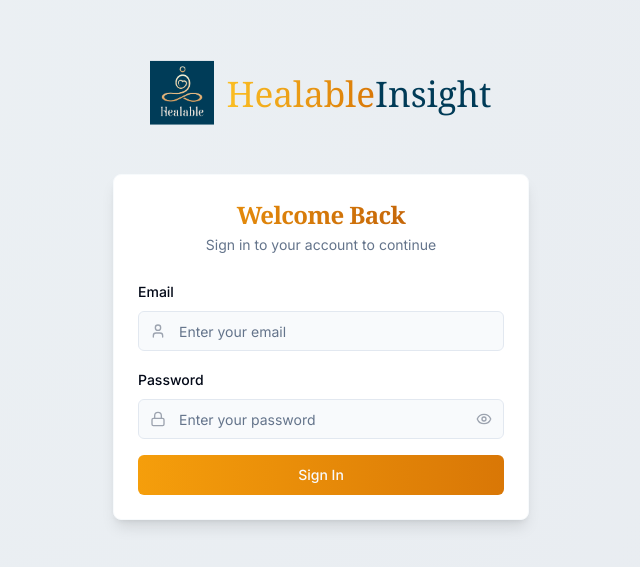
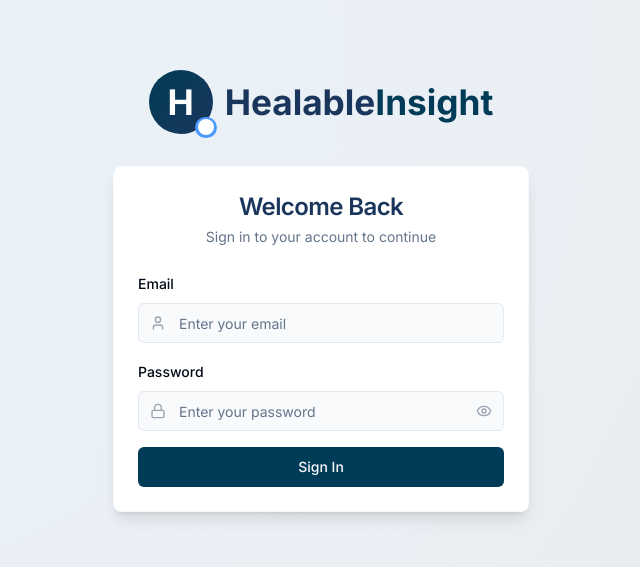
Before and after one commit to desh1992/healable-insight-compass, a React (Vite) app: page /login in a window 1280 px wide. Shown: the part 109-676 px from the top of the page, without its empty margins (319-959 px from the left). Built offline with nearby package versions, Linux system fonts and the light colour scheme.

Commit message:
Reverted to commit b6e06e9b64246d7fad859d17f353805373e7e375

```diff
--- a/src/components/HealableLogo.tsx
+++ b/src/components/HealableLogo.tsx
@@ -1,19 +1,16 @@
 
 import React from 'react';
-import { motion } from 'framer-motion';
 
 interface HealableLogoProps {
   size?: 'sm' | 'md' | 'lg';
   withText?: boolean;
   className?: string;
-  animateOnHover?: boolean;
 }
 
 const HealableLogo: React.FC<HealableLogoProps> = ({
   size = 'md',
   withText = true,
-  className = '',
-  animateOnHover = false
+  className = ''
 }) => {
   const sizeClasses = {
     sm: 'h-8',
@@ -21,34 +18,24 @@ const HealableLogo: React.FC<HealableLogoProps> = ({
     lg: 'h-16'
   };
 
-  const logoVariants = {
-    initial: { scale: 1 },
-    hover: { scale: 1.05, transition: { duration: 0.3 } }
-  };
-
   return (
     <div className={`flex items-center ${className}`}>
-      <motion.div
-        className="relative"
-        variants={animateOnHover ? logoVariants : undefined}
-        initial="initial"
-        whileHover={animateOnHover ? "hover" : undefined}
-      >
-        <img
-          src="/lovable-uploads/28f13eaf-b76b-49cf-aa90-03a21fad5212.png"
-          alt="Healable Logo"
-          className={`${sizeClasses[size]} object-contain`}
-        />
-      </motion.div>
+      <div className="relative">
+        <div className={`healable-gradient rounded-full ${sizeClasses[size]} aspect-square flex items-center justify-center`}>
+          <span className="text-white font-bold" style={{
+            fontSize: size === 'sm' ? '1.2rem' : size === 'md' ? '1.8rem' : '2.2rem'
+          }}>H</span>
+        </div>
+        <div className="absolute -bottom-1 -right-1 bg-healable-accent rounded-full w-1/3 h-1/3 flex items-center justify-center">
+          <div className="bg-white rounded-full w-3/4 h-3/4"></div>
+        </div>
+      </div>
 
       {withText && (
-        <div className="ml-3 font-serif font-medium text-healable-secondary" style={{
+        <div className="ml-3 font-bold text-healable-secondary" style={{
           fontSize: size === 'sm' ? '1.2rem' : size === 'md' ? '1.8rem' : '2.2rem'
         }}>
-          <span className="bg-clip-text text-transparent bg-gradient-to-r from-amber-400 to-amber-600">
-            Healable
-          </span>
-          <span className="text-healable-primary">Insight</span>
+          Healable<span className="text-healable-primary">Insight</span>
         </div>
       )}
     </div>
--- a/src/components/layout/AppLayout.tsx
+++ b/src/components/layout/AppLayout.tsx
@@ -12,7 +12,6 @@ import {
 import { Button } from "@/components/ui/button";
 import { useAuth } from '@/contexts/AuthContext';
 import HealableLogo from '@/components/HealableLogo';
-import { motion } from 'framer-motion';
 
 interface AppLayoutProps {
   children: React.ReactNode;
@@ -27,8 +26,8 @@ const AppLayout: React.FC<AppLayoutProps> = ({ children, title }) => {
     <SidebarProvider>
       <div className="min-h-screen flex w-full overflow-hidden">
         <Sidebar className="border-r">
-          <SidebarHeader className="p-4 flex items-center justify-center">
-            <HealableLogo size="sm" withText={false} animateOnHover className="mb-1" />
+          <SidebarHeader className="p-4 flex items-center">
+            <HealableLogo size="sm" />
           </SidebarHeader>
           <SidebarContent>
             <nav className="px-4 py-2">
@@ -74,16 +73,7 @@ const AppLayout: React.FC<AppLayoutProps> = ({ children, title }) => {
           <header className="h-16 border-b flex items-center justify-between px-6">
             <div className="flex items-center">
               <SidebarTrigger />
-              <motion.div
-                initial={{ opacity: 0, x: -20 }}
-                animate={{ opacity: 1, x: 0 }}
-                transition={{ duration: 0.3 }}
-              >
-                <h1 className="text-xl font-bold text-healable-secondary ml-4">{title}</h1>
-              </motion.div>
-            </div>
-            <div>
-              <HealableLogo size="sm" withText animateOnHover />
+              <h1 className="text-xl font-bold text-healable-secondary ml-4">{title}</h1>
             </div>
           </header>
           <main className="flex-1 overflow-auto p-6">
--- a/src/index.css
+++ b/src/index.css
@@ -1,5 +1,4 @@
-
-@import url('https://fonts.googleapis.com/css2?family=Inter:wght@300;400;500;600;700&family=Playfair+Display:wght@400;500;600;700&display=swap');
+@import url('https://fonts.googleapis.com/css2?family=Inter:wght@300;400;500;600;700&display=swap');
 @tailwind base;
 @tailwind components;
 @tailwind utilities;
@@ -33,9 +32,7 @@
         --sidebar-accent-foreground: 240 5.9% 10%;
         --sidebar-border: 220 13% 91%;
         --sidebar-ring: 217.2 91.2% 59.8%;
-        /* New gold gradient definitions */
-        --gradient-gold: linear-gradient(135deg, #D4AF37 0%, #F2D57E 50%, #D4AF37 100%);
-        /* Keep existing gradient definitions */
+        /* New gradient definitions */
         --gradient-primary: linear-gradient(135deg, #003B57 0%, #1A365D 100%);
         --gradient-secondary: linear-gradient(135deg, #1A365D 0%, #2D3748 100%);
         --gradient-accent: linear-gradient(135deg, #4C9AFF 0%, #63B3ED 100%);
@@ -88,28 +85,22 @@
         @apply border-border;
     }
     body {
-        @apply bg-background text-foreground;
+        @apply bg-background text-foreground font-sans;
         font-family: 'Inter', sans-serif;
-    }
-    .font-serif {
-        font-family: 'Playfair Display', serif;
     }
 }
 
 .healable-gradient {
-    background: var(--gradient-gold);
-}
-
-/* New gold-themed gradient */
-.gradient-gold {
-    background: var(--gradient-gold);
+    background: var(--gradient-primary);
 }
 
 .login-container {
-    background-image: radial-gradient(circle at 10% 20%, rgba(0, 59, 87, 0.05) 0%, rgba(26, 54, 93, 0.07) 90%);
+    background-image: radial-gradient(circle at 10% 20%, rgba(0, 121, 191, 0.05) 0%, rgba(26, 54, 93, 0.07) 90%);
 }
 
-/* Keep existing gradient utility classes */
+
+/* New gradient utility classes */
+
 .gradient-primary {
     background: var(--gradient-primary);
 }
@@ -137,13 +128,3 @@
 .gradient-danger {
     background: var(--gradient-danger);
 }
-
-/* Logo animation */
-@keyframes subtle-float {
-    0%, 100% { transform: translateY(0); }
-    50% { transform: translateY(-5px); }
-}
-
-.animate-float {
-    animation: subtle-float 3s ease-in-out infinite;
-}
--- a/src/pages/LoginPage.tsx
+++ b/src/pages/LoginPage.tsx
@@ -40,18 +40,14 @@ const LoginPage: React.FC = () => {
   };
 
   return (
-    <div className="min-h-screen flex flex-col items-center justify-center login-container bg-gradient-to-b from-[#00304a]/10 to-[#003b57]/5">
+    <div className="min-h-screen flex flex-col items-center justify-center login-container">
       <div className="w-full max-w-md px-4">
-        <motion.div
-          initial={{ y: -20, opacity: 0 }}
-          animate={{ y: 0, opacity: 1 }}
-          transition={{ duration: 0.8, ease: "easeOut" }}
-          className="flex justify-center mb-12"
+        <MotionWrapper
+          variant="scale"
+          className="flex justify-center mb-8"
         >
-          <div className="animate-float">
-            <HealableLogo size="lg" animateOnHover={true} />
-          </div>
-        </motion.div>
+          <HealableLogo size="lg" />
+        </MotionWrapper>
 
         <MotionWrapper variant="fadeUp">
           <Card className="w-full shadow-lg border-healable-light">
@@ -61,7 +57,7 @@ const LoginPage: React.FC = () => {
                 animate={{ opacity: 1, y: 0 }}
                 transition={{ delay: 0.3 }}
               >
-                <CardTitle className="text-2xl font-serif text-center bg-clip-text text-transparent bg-gradient-to-r from-amber-500 to-amber-700">
+                <CardTitle className="text-2xl font-semibold text-center text-healable-secondary">
                   Welcome Back
                 </CardTitle>
               </motion.div>
@@ -133,7 +129,7 @@ const LoginPage: React.FC = () => {
                 >
                   <Button
                     type="submit"
-                    className="w-full bg-gradient-to-r from-amber-500 to-amber-600 hover:from-amber-600 hover:to-amber-700 transition-colors"
+                    className="w-full bg-healable-primary hover:bg-healable-secondary transition-colors"
                     disabled={isLoading}
                   >
                     {isLoading ? "Signing in..." : "Sign In"}
```
Also changed, not shown: public/lovable-uploads/28f13eaf-b76b-49cf-aa90-03a21fad5212.png (deleted).
